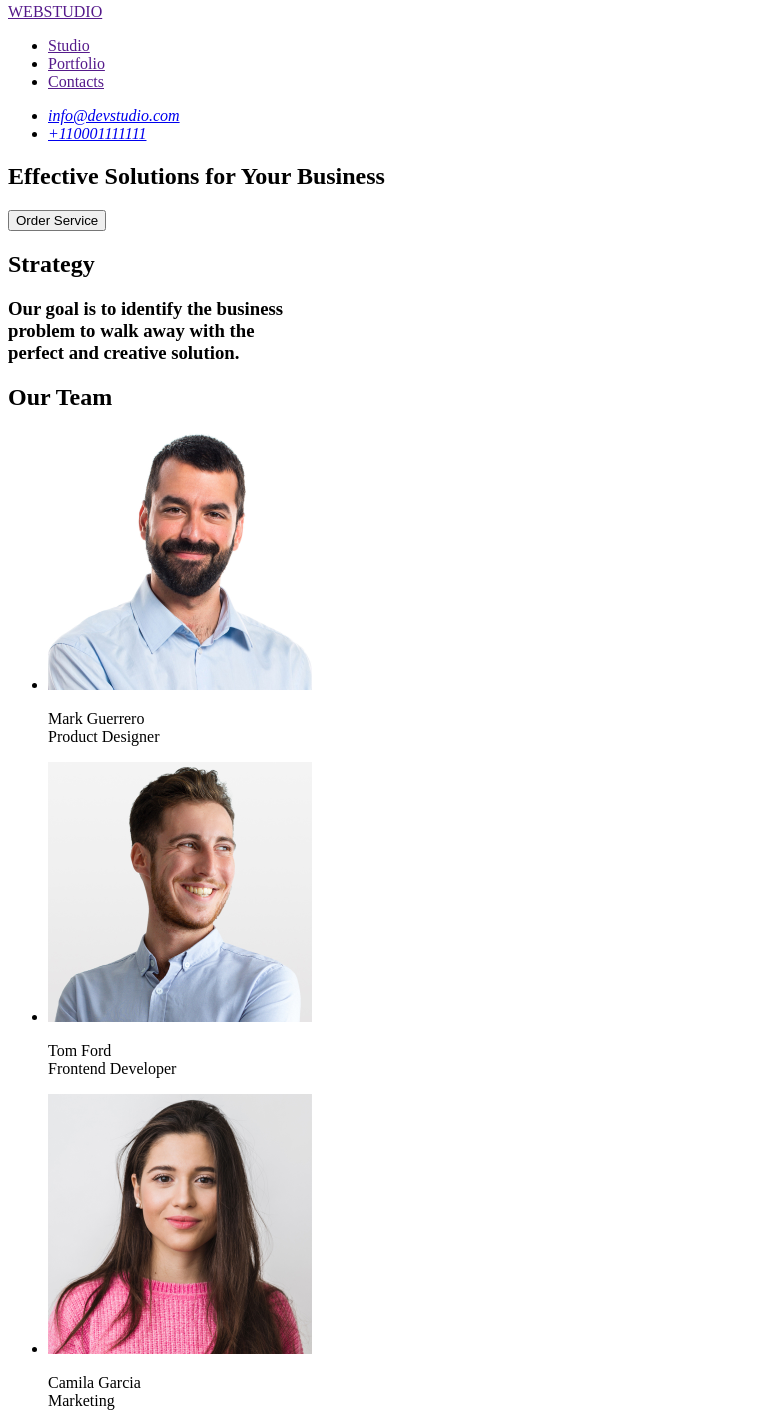
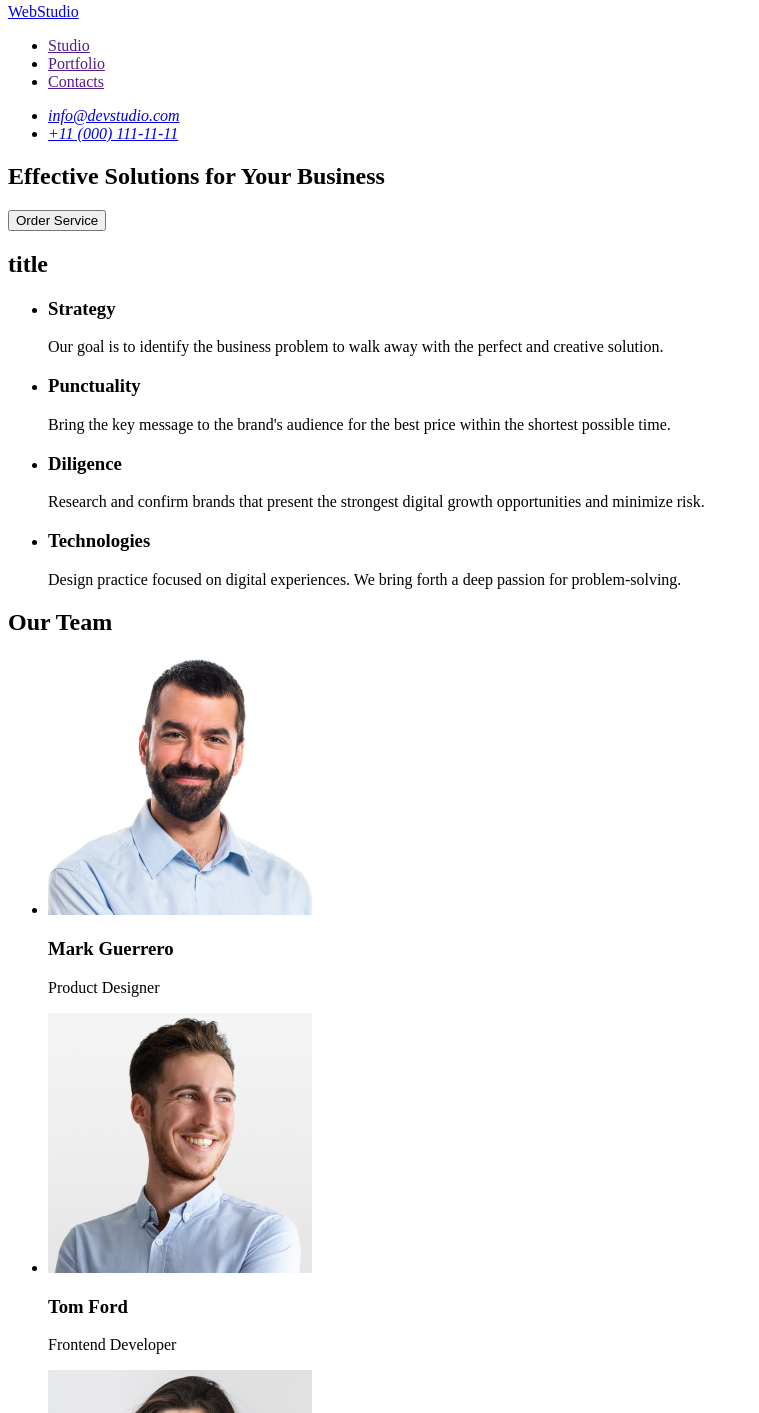
Before and after one commit to SilviaZhdanska/goit-markup-hw-01, a plain HTML site: page index.html in a window 1280 px wide. Shown: the part 5-1418 px from the top of the page, without its empty margins (0-759 px from the left). Drawn offline with Linux system fonts and the light colour scheme.

Commit message:
Update index.html
modification

```diff
--- a/index.html
+++ b/index.html
@@ -8,10 +8,10 @@
 
   <body>
 
-    <section>
+
       <header>
         <nav>
-          <a href="">WEBSTUDIO</a>
+          <a href="./index.html">WebStudio</a>
           <ul>
             <li><a href="">Studio</a></li>
             <li><a href="">Portfolio</a></li>
@@ -21,52 +21,85 @@
         <address>
           <ul>
           <li><a href="mailto:info@devstudio.com">info@devstudio.com</a></li>
-          <li><a href="tel:+110001111111">+110001111111</a></li>
+          <li><a href="tel:+110001111111">+11 (000) 111-11-11</a></li>
         </ul>
       </address>
       </header>
-    </section>
+
 
 
   <main>
-    <section> <h1>Effective Solutions for Your Business</h1>
+    <section>
+     <h1>Effective Solutions for Your Business</h1>
       <button type="button">Order Service</button>
+    </section>
 
-      <h2>Strategy</h2>
-      <h3> Our goal is to identify the business<br /> problem to walk away with the<br /> perfect and creative solution. </h3>
+    <section>
+      <h2>title</h2>
 
-      <h2>Our Team</h2>
+      <ul>
+        <li>
+          <h3>Strategy</h3>
+         <p>Our goal is to identify the business problem to walk away with the perfect and creative solution.</p>
+        </li>
+        <li>
+          <h3>Punctuality</h3>
+          <p>Bring the key message to the brand's audience for the best price within the shortest possible time.</p>
+        </li>
+        <li>
+          <h3>Diligence</h3>
+          <p>Research and confirm brands that present the strongest digital growth opportunities and minimize risk.</p>
+        </li>
+        <li>
+          <h3>Technologies</h3>
+          <p>Design practice focused on digital experiences. We bring forth a deep passion for problem-solving.</p>
+        </li>
+      </ul>
+
+
+    </section>
+
+      <section>
+        <h2>Our Team</h2>
       <ul>
         <li>
           <img src="./images/markguerrero.jpg" alt="Photo of Mark Guerrero
           Product Designer" width="264"/>
-          <p>Mark Guerrero<br /> Product Designer</p>
+          <h3>Mark Guerrero</h3>
+          <p>Product Designer</p>
         </li>
+
         <li>
           <img src="./images/tomford.jpg" alt="Photo of Tom Ford Frontend Developer" width="264"/>
-          <p>Tom Ford<br /> Frontend Developer</p>
+          <h3>Tom Ford</h3>
+          <p>Frontend Developer</p>
         </li>
+
         <li>
           <img src="./images/camilagarcia.jpg" alt="Photo of Camila Garcia from Marketing" width="264"/>
-          <p>Camila Garcia<br />Marketing</p>
+          <h3>Camila Garcia</h3>
+          <p>Marketing</p>
+
         </li>
+
         <li><img src="./images/danielwilson.jpg" alt="Photo of Daniel Wilson UI Designer" width="264"/>
-          <p>Daniel Wilson<br />UI Designer</p>
+          <h3>Daniel Wilson</h3>
+          <p>UI Designer</p>
+
         </li>
       </ul>
-    </section>
+      </section>
 
   </main>
 
 
-<section>
+
   <footer>
-    <a href="">WEBSTUDIO</a>
+    <a href="/index.html">WebStudio</a>
 
-    <h3>Increase the flow of customers and <br />sales for your business with digital<br /> marketing & growth solutions.</h3>
+    <p>Increase the flow of customers and sales for your business with digital marketing & growth solutions.</p>
 
   </footer>
-</section>
 
   </body>
 </html>
```
